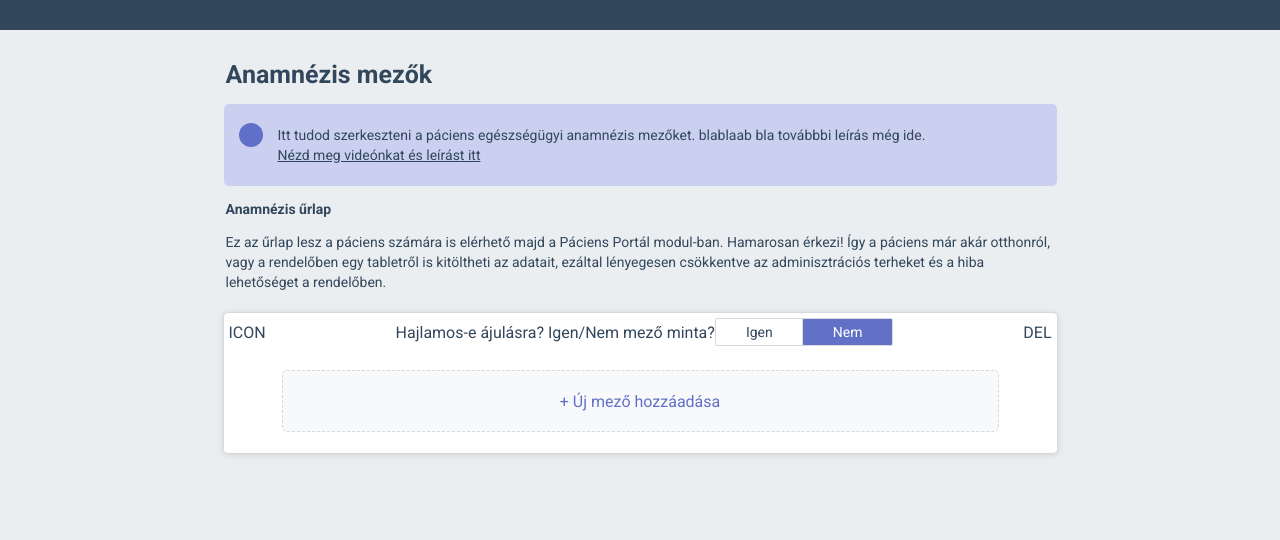
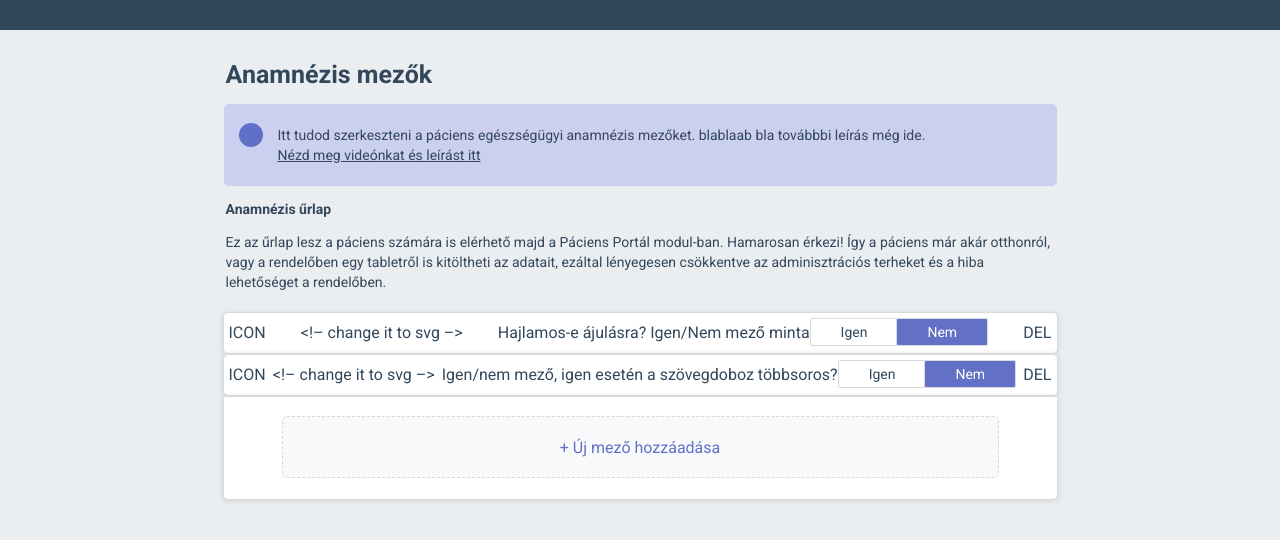
Before and after one commit to ballaschottner/cloudent-test, an Angular app: page / in a window 1280 px wide. Shown: the top 540 px of the page. Built offline with nearby package versions, Linux system fonts and the light colour scheme; data requests are answered from the project's data file.

Commit message:
field item fetched and rendered dinamicaly

```diff
--- a/src/app/formfields/field-item/field-item.component.html
+++ b/src/app/formfields/field-item/field-item.component.html
@@ -1 +1,13 @@
-<p>{{field.question}}<p>
+<div class="settings-container">
+  <div class="form-container">
+    <div class="form-icon">ICON</div> &lt;!&ndash; change it to svg &ndash;&gt;
+    <div class="form-container-content">
+      <p class="form-text">{{field.question}}</p>
+      <div class="button-container">
+        <button class="button-yes">Igen</button>
+        <button class="button-no">Nem</button>
+      </div>
+    </div>
+    <div class="form-del-icon">DEL</div>
+  </div>
+</div>
--- /dev/null
+++ b/src/app/formfields/field-item/field-item.component.scss
@@ -0,0 +1,40 @@
+@import "src/styles";
+
+.settings-container {
+  background-color: white;
+  width: 833px;
+  border-radius: 5px;
+  border: 1px solid #D7D9DC;
+  box-shadow: 0 1px 5px 1px #D7D9DC;
+  padding-bottom: 2px;
+
+  .form-container {
+    display: flex;
+    justify-content: space-between;
+    align-items: center;
+    margin: 5px;
+
+    .form-container-content {
+      display: flex;
+      justify-content: space-between;
+      align-items: center;
+
+      .button-yes {
+        background-color: white;
+        padding: 5px 30px;
+        border: 1px solid #D7D9DC;
+        border-radius: 2px;
+        font-size: 14px;
+      }
+      .button-no {
+        background-color: $text-secondary-color;
+        padding: 5px 30px;
+        border: 1px solid #D7D9DC;
+        border-radius: 2px;
+        color: white;
+        margin-left: -2px;
+        font-size: 14px;
+      }
+    }
+  }
+}
--- a/src/app/formfields/field-item/field-item.component.ts
+++ b/src/app/formfields/field-item/field-item.component.ts
@@ -5,7 +5,7 @@ import {Field} from "../../service/fields/field.interface";
 @Component({
   selector: 'app-field-item',
   templateUrl: './field-item.component.html',
-  styleUrls: ['./field-item.component.css']
+  styleUrls: ['./field-item.component.scss']
 })
 export class FieldItemComponent implements OnInit {
   @Input() field!: Field
--- a/src/app/formfields/formfields.component.html
+++ b/src/app/formfields/formfields.component.html
@@ -16,21 +16,9 @@
       érkezi! Így a páciens már akár otthonról, vagy a rendelőben egy tabletről is kitöltheti az adatait, ezáltal
       lényegesen csökkentve az adminisztrációs terheket és a hiba lehetőséget a rendelőben.</p>
   </div>
+  <app-field-list></app-field-list>
+
   <div class="settings-container">
-    <div class="form-container">
-      <div class="form-icon">ICON</div> <!-- change it to svg -->
-      <div class="form-container-content">
-        <p class="form-text">Hajlamos-e ájulásra? Igen/Nem mező minta?</p>
-        <div class="button-container">
-          <button class="button-yes">Igen</button>
-          <button class="button-no">Nem</button>
-        </div>
-      </div>
-
-      <div class="form-del-icon">DEL</div>
-    </div>
-
-
     <app-add-new></app-add-new>
   </div>
 
```
Also changed, not shown: src/app/formfields/field-list/field-list.component.ts (+6 -5 lines), src/app/formfields/formfields.module.ts (+6 -2 lines), src/app/formfields/field-item/field-item.component.css (deleted), src/app/formfields/field-list/field-list.component.css (deleted), src/app/formfields/field-list/field-list.component.scss (added).
